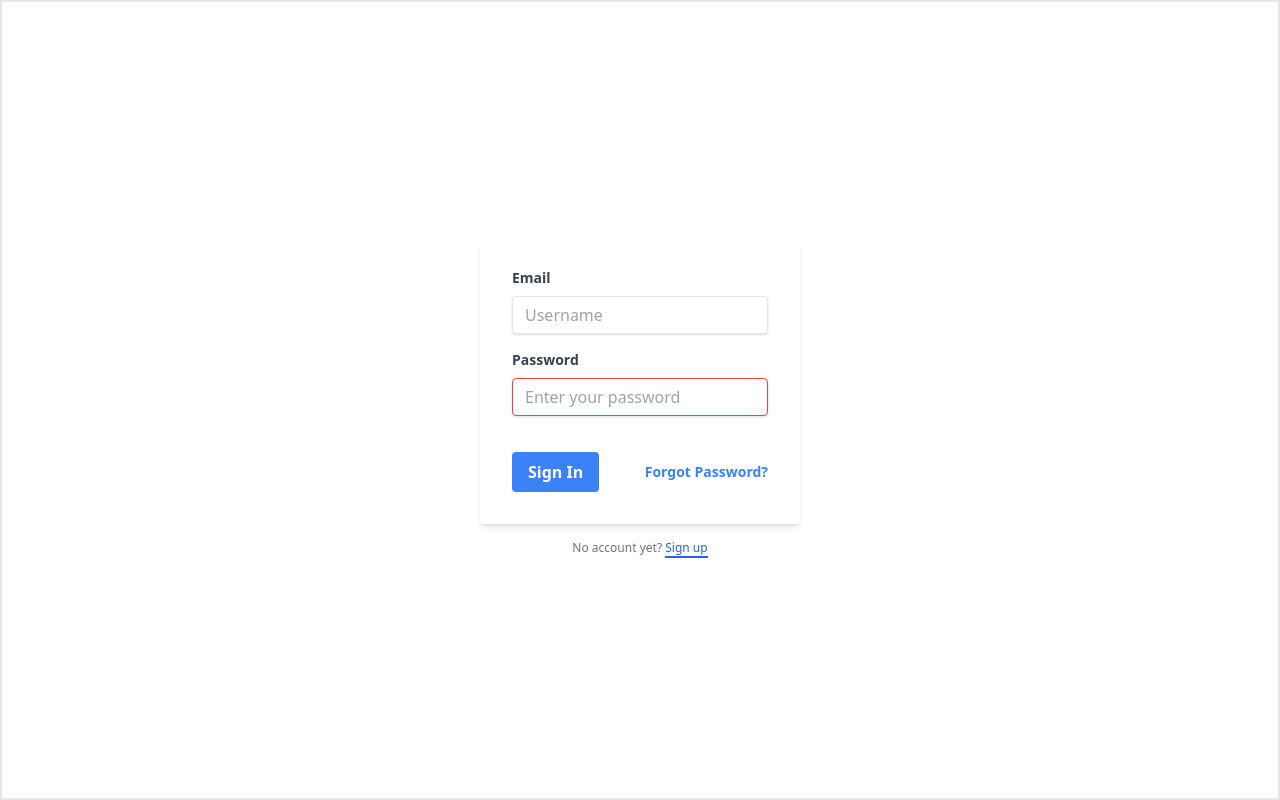
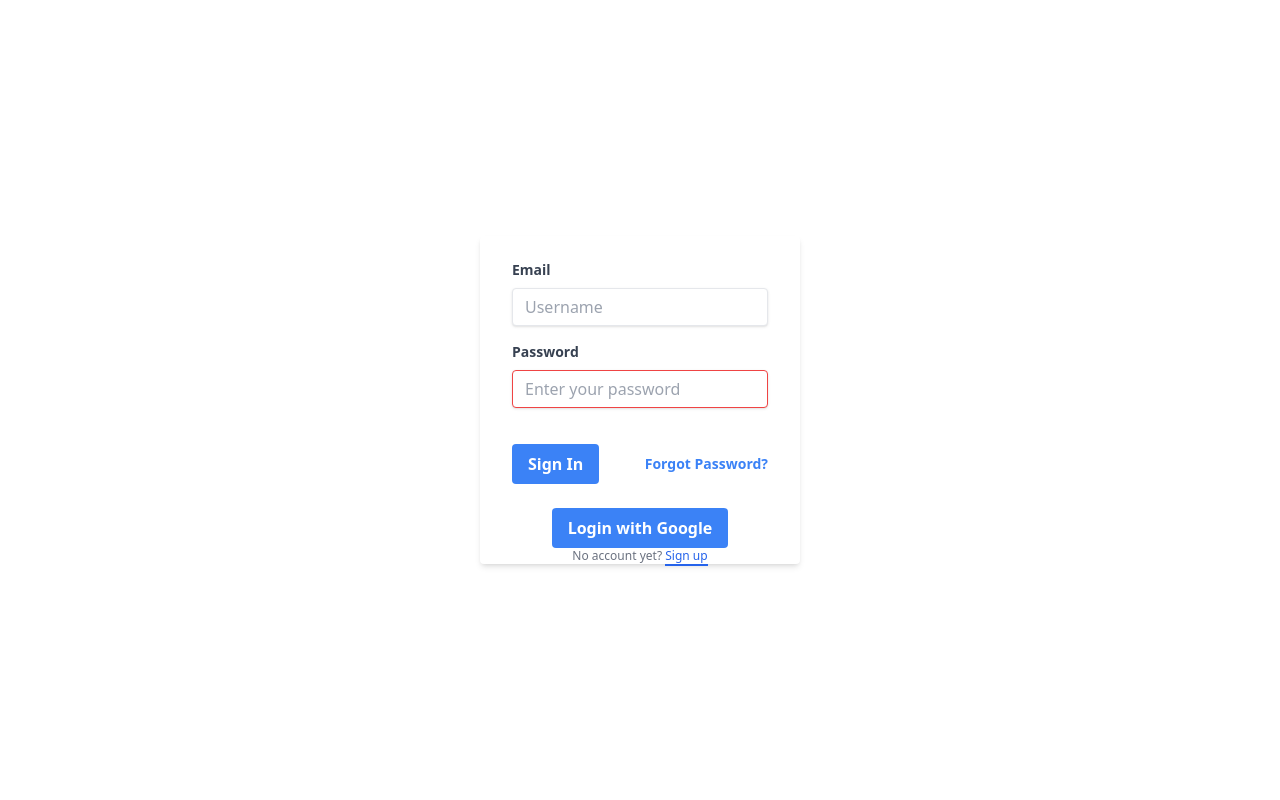
Before and after one commit to hariprasatham/ecommerce, a React (Vite) app: page /login in a window 1280 px wide. Built offline with nearby package versions, Linux system fonts and the light colour scheme.

Commit message:
login with google feature is added

```diff
--- a/src/components/Login.jsx
+++ b/src/components/Login.jsx
@@ -1,6 +1,6 @@
 import React, { useState } from "react";
-import { signInWithEmailAndPassword } from "firebase/auth";
-import { auth } from "../firebase";
+import { signInWithEmailAndPassword, signInWithPopup } from "firebase/auth";
+import { auth, provider } from "../firebase";
 import { NavLink, useNavigate } from "react-router-dom";
 
 const Login = () => {
@@ -15,7 +15,7 @@ const Login = () => {
         // Signed in
         const user = userCredential.user;
 
-        localStorage.setItem("user", JSON.stringify(user))
+        localStorage.setItem("user", JSON.stringify(user));
         navigate("/");
       })
       .catch((error) => {
@@ -25,10 +25,14 @@ const Login = () => {
       });
   };
 
+  const loginWithGoogle = async () => {
+    await signInWithPopup(auth, provider);
+  };
+
   return (
-    <div className="w-screen h-screen border-2 flex flex-col items-center justify-center">
-      <div className="w-full max-w-xs">
-        <form className="bg-white shadow-md rounded px-8 pt-6 pb-8 mb-4">
+    <div className="w-screen h-screen flex flex-col items-center justify-center">
+      <div className="w-full flex flex-col items-center justify-center max-w-xs bg-white shadow-md rounded">
+        <form className="w-full px-8 pt-6 pb-2 mb-4">
           <div className="mb-4">
             <label
               className="block text-gray-700 text-sm font-bold mb-2"
@@ -76,6 +80,11 @@ const Login = () => {
             </a>
           </div>
         </form>
+        <button
+          onClick={loginWithGoogle}
+          className="bg-blue-500 hover:bg-blue-700 text-white font-bold py-2 px-4 rounded focus:outline-none focus:shadow-outline"
+        >Login with Google
+        </button>
         <p className="text-center text-gray-500 text-xs">
           No account yet?{" "}
           <NavLink
--- a/src/components/NavBar.jsx
+++ b/src/components/NavBar.jsx
@@ -13,14 +13,13 @@ const NavBar = () => {
   const navigate = useNavigate()
   const cartProductQty = useSelector((state) => state.cartItems.length);
   let user = localStorage.getItem('user');
-  console.log(user);
   useEffect(()=>{user = localStorage.getItem('user');}, [])
   const handleLogout = () => {
     signOut(auth).then(() => {
     // Sign-out successful.
         navigate("/");
         localStorage.setItem("user", "")
-        console.log("Signed out successfully")
+        // console.log("Signed out successfully")
     }).catch((error) => {
     // An error happened.
     });
--- a/src/components/ProductCard.jsx
+++ b/src/components/ProductCard.jsx
@@ -1,38 +1,60 @@
 import React, { useState } from "react";
-
-import {Rate} from 'antd'
-
-import  { useDispatch } from 'react-redux'
-import { addProduct } from '../redux/cartSlice'
-
-const qty = 1
+import { Rate } from "antd";
+import { useDispatch } from "react-redux";
+import { addProduct } from "../redux/cartSlice";
+import { db, auth } from "../firebase";
+import { collection, addDoc } from "firebase/firestore/lite";
+const qty = 1;
 
 const ProductCard = ({ data }) => {
-
-    const dispatch = useDispatch()
+  const dispatch = useDispatch();
 
   const handleAddToCart = () => {
-        dispatch(addProduct({...data, qty}))
-    }
+    dispatch(addProduct({ ...data, qty }));
+  };
+
+  const addItem = async () => {
+    const docRef = await addDoc(collection(db, "cartItems"), {
+      UID: auth.currentUser.uid,
+      productId: data.id,
+      productImage: data.image,
+      productQty: qty,
+      productTitle: data.title,
+    });
+    console.log(docRef)
+  };
 
   return (
-
     <div className="w-full max-w-sm bg-white border border-gray-200 rounded-lg shadow">
       <a href="#" className="w-full flex items-start justify-center">
-        <img className="p-8 rounded-t-lg object-contain h-[350px] w-[300px]" src={data.image} alt="product image" />
+        <img
+          className="p-8 rounded-t-lg object-contain h-[350px] w-[300px]"
+          src={data.image}
+          alt="product image"
+        />
       </a>
       <div className="px-5 pb-5">
         <a href="#">
-            <h5 className="text-xl font-semibold text-black overflow-ellipsis truncate">{data.title}</h5>
+          <h5 className="text-xl font-semibold text-black overflow-ellipsis truncate">
+            {data.title}
+          </h5>
         </a>
-        <Rate allowHalf disabled value={data.rating.rate}/>
+        <Rate allowHalf disabled value={data.rating.rate} />
         <div className="flex items-center justify-between">
           <span className=" text-lg font-bold text-black">${data.price}</span>
-            <a href="#" onClick={handleAddToCart} className="text-white bg-blue-700 hover:bg-blue-800 focus:ring-4 focus:outline-none focus:ring-blue-300 font-medium rounded-lg text-sm px-5 py-2.5 text-center dark:bg-blue-600 dark:hover:bg-blue-700 dark:focus:ring-blue-800">Add to cart</a>
+          <a
+            href="#"
+            onClick={() => {
+              handleAddToCart();
+              addItem()
+            }}
+            className="text-white bg-blue-700 hover:bg-blue-800 focus:ring-4 focus:outline-none focus:ring-blue-300 font-medium rounded-lg text-sm px-5 py-2.5 text-center dark:bg-blue-600 dark:hover:bg-blue-700 dark:focus:ring-blue-800"
+          >
+            Add to cart
+          </a>
         </div>
       </div>
     </div>
-
   );
 };
 
--- a/src/firebase.js
+++ b/src/firebase.js
@@ -1,6 +1,7 @@
 // Import the functions you need from the SDKs you need
 import { initializeApp } from "firebase/app";
-import { getAuth } from "firebase/auth"
+import { getFirestore } from "firebase/firestore/lite"
+import { getAuth, GoogleAuthProvider } from "firebase/auth"
 
 // TODO: Add SDKs for Firebase products that you want to use
 // https://firebase.google.com/docs/web/setup#available-libraries
@@ -17,5 +18,7 @@ const firebaseConfig = {
 
 // Initialize Firebase
 const app = initializeApp(firebaseConfig);
+export const db = getFirestore(app)
 export const auth = getAuth(app);
+export const provider = new GoogleAuthProvider()
 export default app;
```
Also changed, not shown: src/assets/icons8-google.svg (added). Lines whose indentation alone changed are shown as unchanged.
